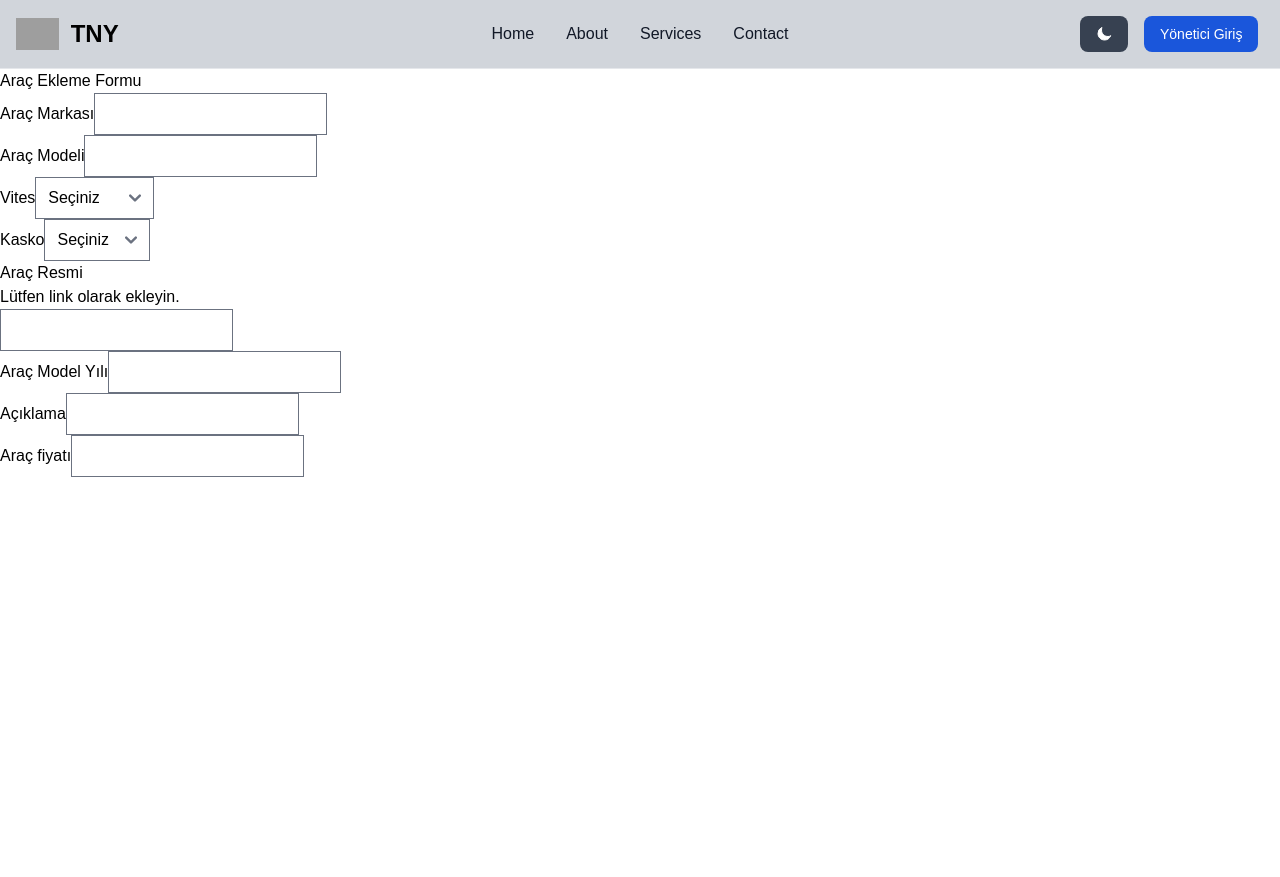
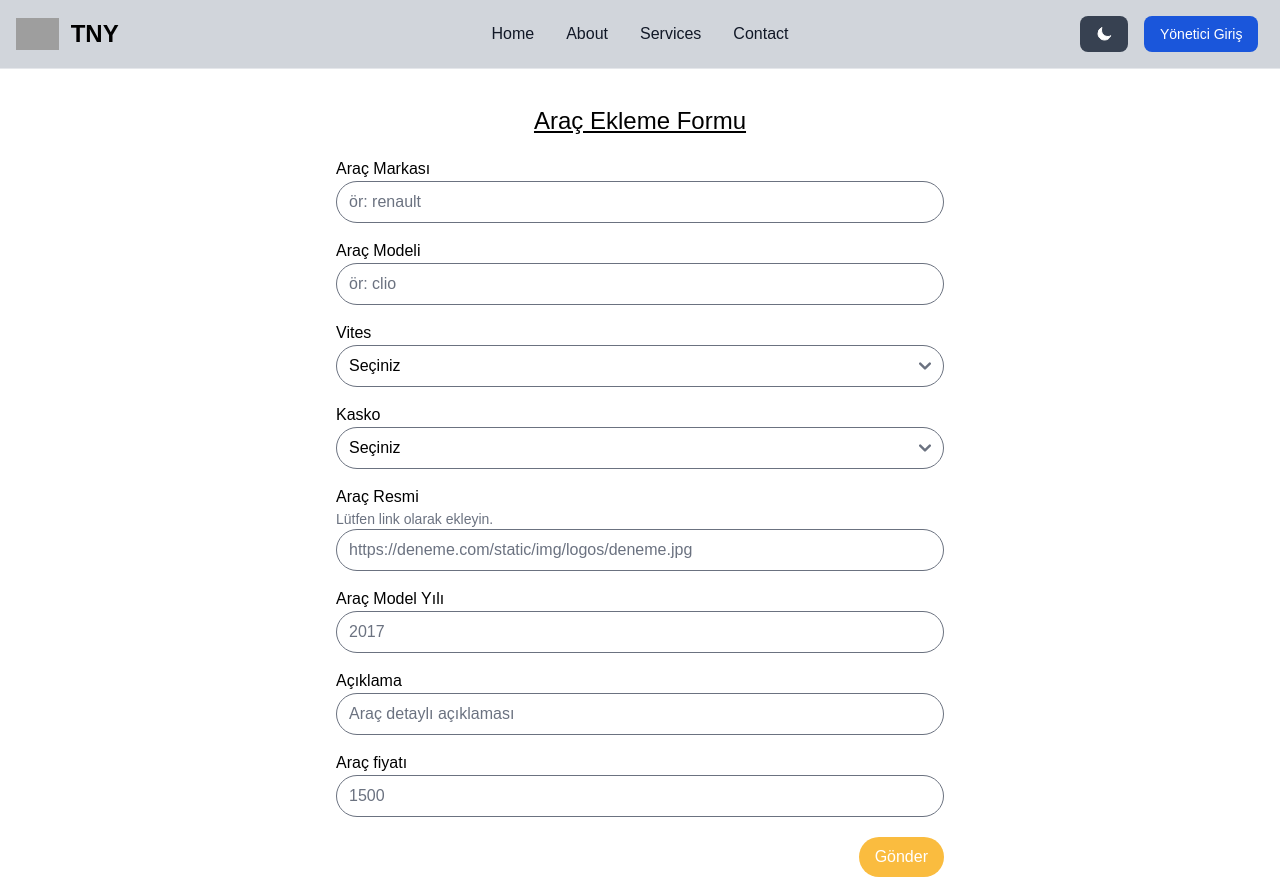
Before and after one commit to nurdoganbahadir/React-TNY-Rent-a-Car, a React (Create React App) app: page /userpanel/additem in a window 1280 px wide. Before the commit the page ends 800 px from the top, so only its background shows below. Built offline with nearby package versions, Linux system fonts and the light colour scheme; sample sign-in values are in the browser's storage; grey boxes are pictures that could not be loaded.

Commit message:
araç ekleme formu tamamlandı stiller verildi api starter

```diff
--- a/src/components/Other/AddItem.jsx
+++ b/src/components/Other/AddItem.jsx
@@ -1,49 +1,100 @@
 const AddItem = () => {
   return (
     <>
-      <form>
-        <h1>Araç Ekleme Formu</h1>
-        <div>
-          <label htmlFor="">Araç Markası</label>
-          <input type="text" />
+      <form className=" md:w-[50%] mx-auto my-5 p-4">
+        <h1 className="text-center text-2xl underline dark:text-white">
+          Araç Ekleme Formu
+        </h1>
+        <div className="flex flex-col mt-5">
+          <label htmlFor="brand" className="dark:text-white">
+            Araç Markası
+          </label>
+          <input
+            className="rounded-full"
+            type="text"
+            placeholder="ör: renault"
+            required
+          />
         </div>
-        <div>
-          <label htmlFor="">Araç Modeli</label>
-          <input type="text" />
+        <div className="flex flex-col mt-4">
+          <label htmlFor="model" className="dark:text-white">
+            Araç Modeli
+          </label>
+          <input
+            className="rounded-full"
+            type="text"
+            placeholder="ör: clio"
+            required
+          />
         </div>
-        <div>
-          <label htmlFor="">Vites</label>
-          <select id="gearType">
+        <div className="flex flex-col mt-4">
+          <label htmlFor="gear" className="dark:text-white">
+            Vites
+          </label>
+          <select className="rounded-full" id="gearType" required>
             <option value="">Seçiniz</option>
             <option value="Otomatik">Otomatik</option>
             <option value="Manuel">Manuel</option>
           </select>
         </div>
-        <div>
-          <label htmlFor="">Kasko</label>
-          <select id="insuranceType">
+        <div className="flex flex-col mt-4">
+          <label htmlFor="insuranceType" className="dark:text-white">
+            Kasko
+          </label>
+          <select className="rounded-full" id="insuranceType" required>
             <option value="">Seçiniz</option>
             <option value="Otomatik">Var</option>
             <option value="Manuel">Yok</option>
           </select>
         </div>
-        <div>
-          <label htmlFor="">Araç Resmi</label>
-          <p>Lütfen link olarak ekleyin.</p>
-          <input type="text" />
+        <div className="flex flex-col mt-4">
+          <label htmlFor="image" className="dark:text-white">
+            Araç Resmi
+          </label>
+          <p className="text-sm text-gray-500">Lütfen link olarak ekleyin.</p>
+          <input
+            className="rounded-full"
+            type="text"
+            placeholder="https://deneme.com/static/img/logos/deneme.jpg"
+            required
+          />
         </div>
-        <div>
-          <label htmlFor="">Araç Model Yılı</label>
-          <input type="number" />
+        <div className="flex flex-col mt-4">
+          <label htmlFor="year" className="dark:text-white">
+            Araç Model Yılı
+          </label>
+          <input
+            className="rounded-full"
+            type="number"
+            placeholder="2017"
+            required
+          />
         </div>
-        <div>
-          <label htmlFor="">Açıklama</label>
-          <input type="text" />
+        <div className="flex flex-col mt-4">
+          <label htmlFor="info" className="dark:text-white">
+            Açıklama
+          </label>
+          <input
+            className="rounded-full"
+            type="text"
+            placeholder="Araç detaylı açıklaması"
+            required
+          />
         </div>
-        <div>
-          <label htmlFor="">Araç fiyatı</label>
-          <input type="number" />
+        <div className="flex flex-col mt-4">
+          <label htmlFor="price" className="dark:text-white">
+            Araç fiyatı
+          </label>
+          <input
+            className="rounded-full"
+            type="number"
+            placeholder="1500"
+            required
+          />
         </div>
+        <button className="bg-primary-color text-white mt-5 py-2 px-4 rounded-full hover:bg-secondary-color hover:outline hover:outline-light-red float-end">
+          Gönder
+        </button>
       </form>
     </>
   );
```
